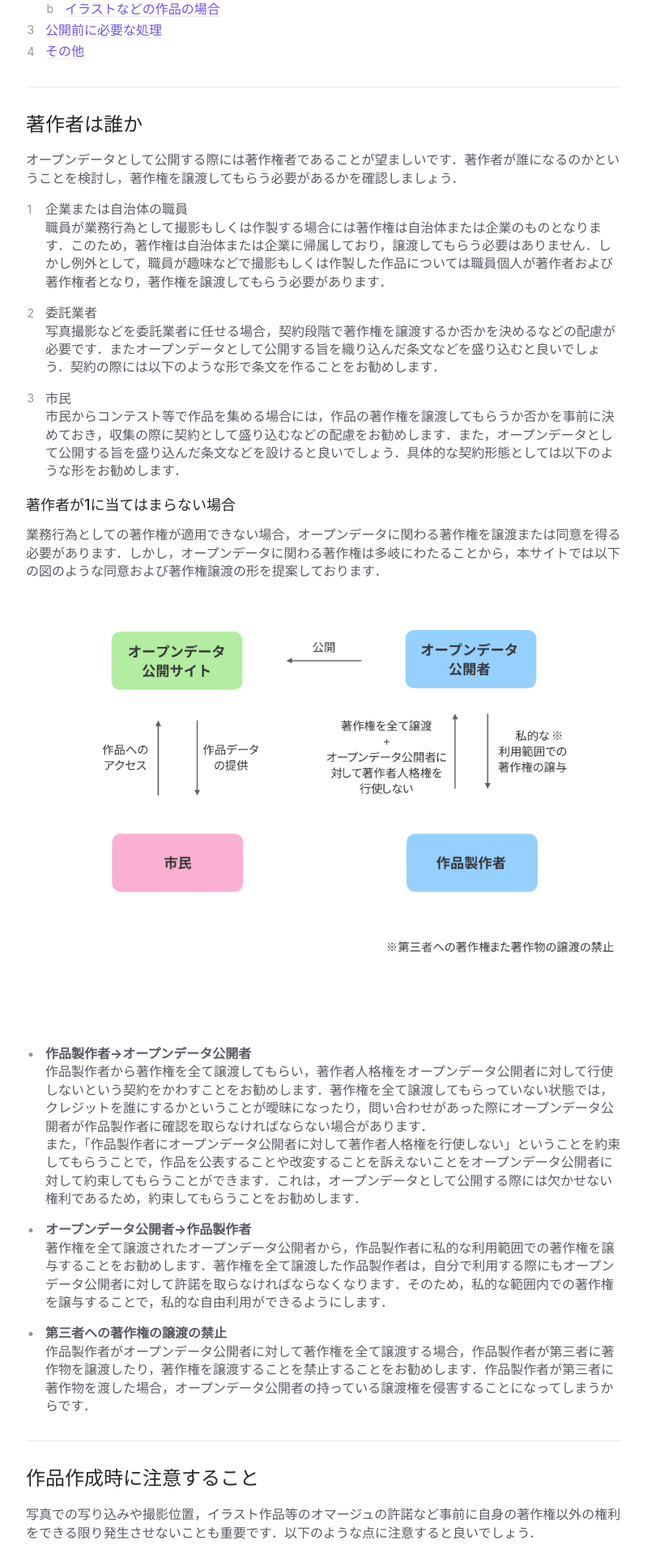
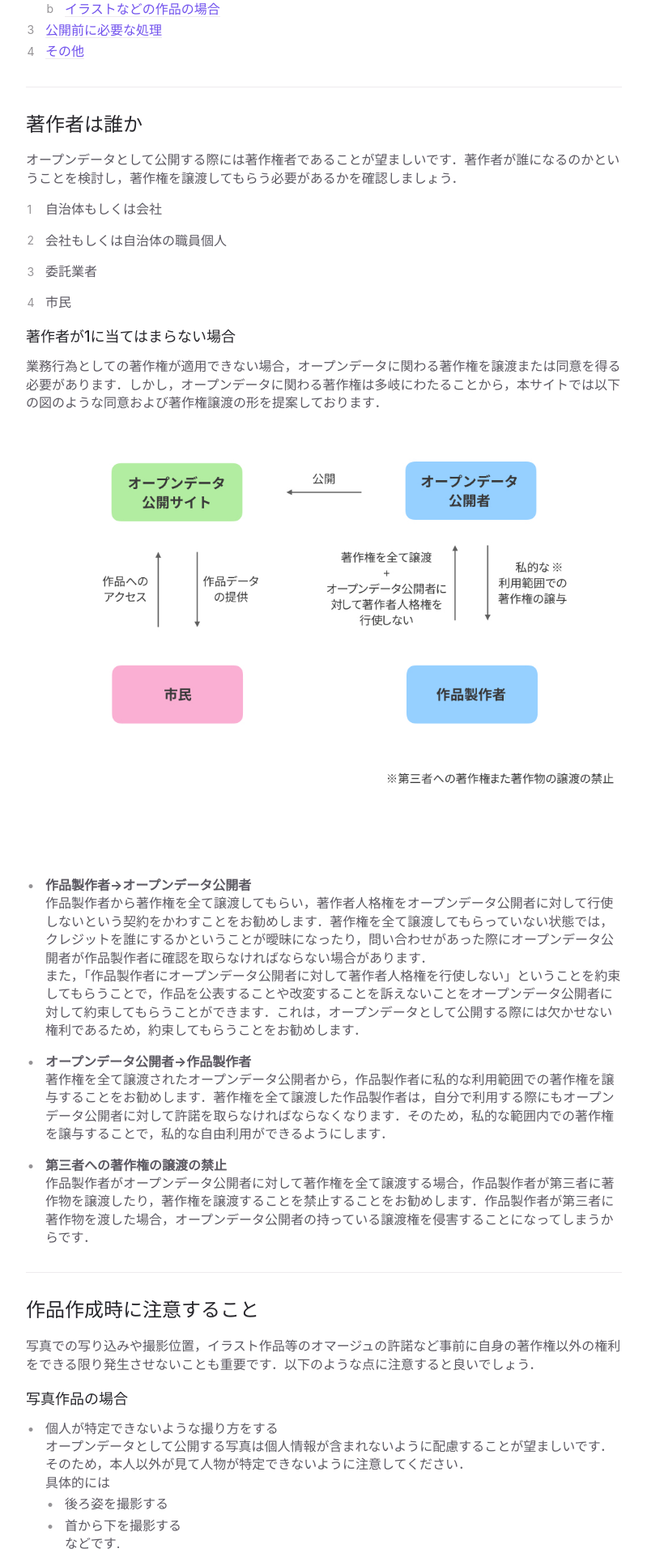
Before and after one commit to ayane0321/image-opendata-guide, a Jekyll site: the page built from docs/quick/new.md, in a window 1280 px wide. Shown: the part 397-2315 px from the top of the page at 81% size, without its empty margins (356-1155 px from the left). Built offline with Jekyll 4.4.1, drawn with Linux system fonts in a browser that asks for light colours.

Commit message:
add sentence

```diff
--- a/docs/quick/new.md
+++ b/docs/quick/new.md
@@ -22,14 +22,13 @@ nav_order: 3
 ## 著作者は誰か
 オープンデータとして公開する際には著作権者であることが望ましいです．著作者が誰になるのかということを検討し，著作権を譲渡してもらう必要があるかを確認しましょう．
 
-1. 企業または自治体の職員
-職員が業務行為として撮影もしくは作製する場合には著作権は自治体または企業のものとなります．このため，著作権は自治体または企業に帰属しており，譲渡してもらう必要はありません．しかし例外として，職員が趣味などで撮影もしくは作製した作品については職員個人が著作者および著作権者となり，著作権を譲渡してもらう必要があります．
+1. 自治体もしくは会社
 
-2. 委託業者
-写真撮影などを委託業者に任せる場合，契約段階で著作権を譲渡するか否かを決めるなどの配慮が必要です．またオープンデータとして公開する旨を織り込んだ条文などを盛り込むと良いでしょう．契約の際には以下のような形で条文を作ることをお勧めします．
+2. 会社もしくは自治体の職員個人
 
-3. 市民
-市民からコンテスト等で作品を集める場合には，作品の著作権を譲渡してもらうか否かを事前に決めておき，収集の際に契約として盛り込むなどの配慮をお勧めします．また，オープンデータとして公開する旨を盛り込んだ条文などを設けると良いでしょう．具体的な契約形態としては以下のような形をお勧めします．
+3. 委託業者
+
+4. 市民
 
 ### 著作者が1に当てはまらない場合
 業務行為としての著作権が適用できない場合，オープンデータに関わる著作権を譲渡または同意を得る必要があります．しかし，オープンデータに関わる著作権は多岐にわたることから，本サイトでは以下の図のような同意および著作権譲渡の形を提案しております．
```
